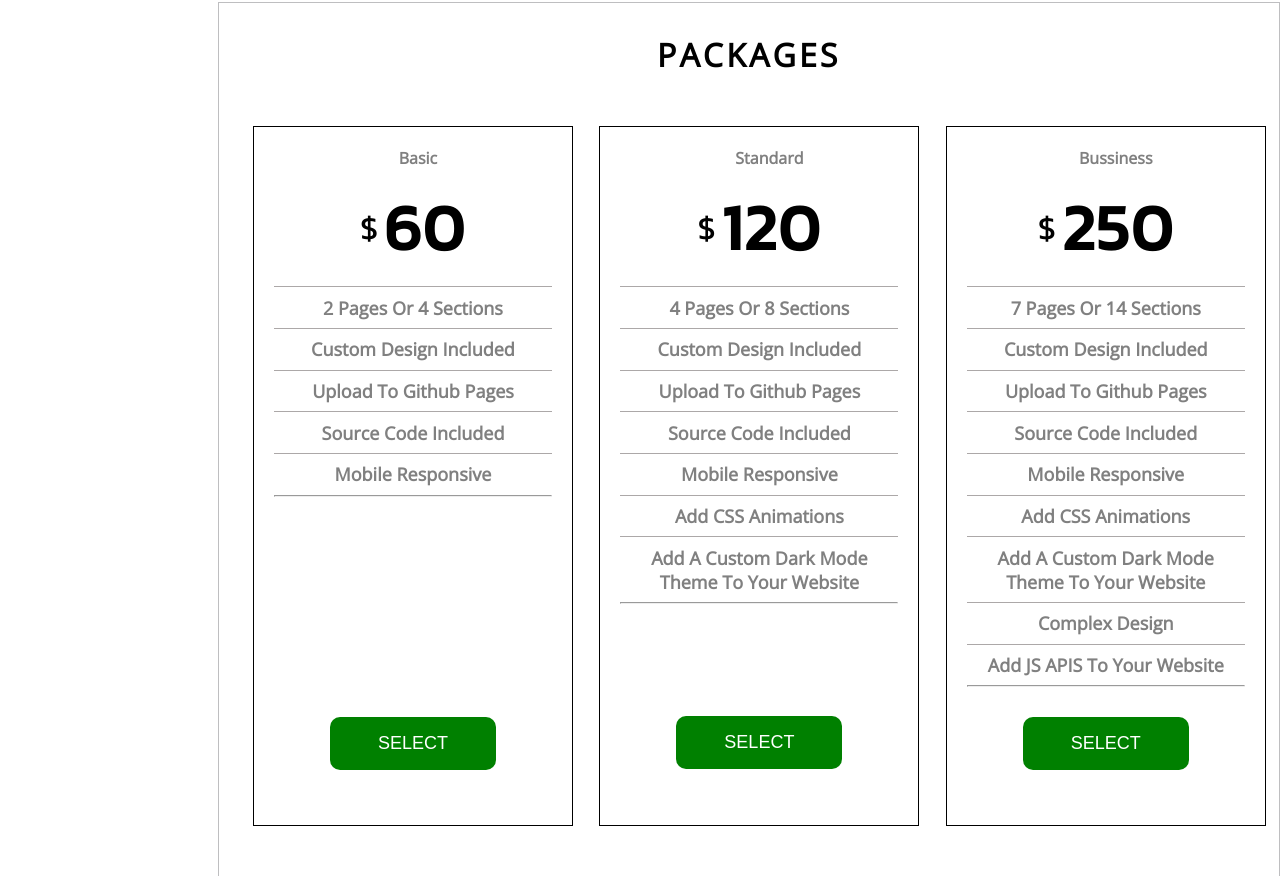
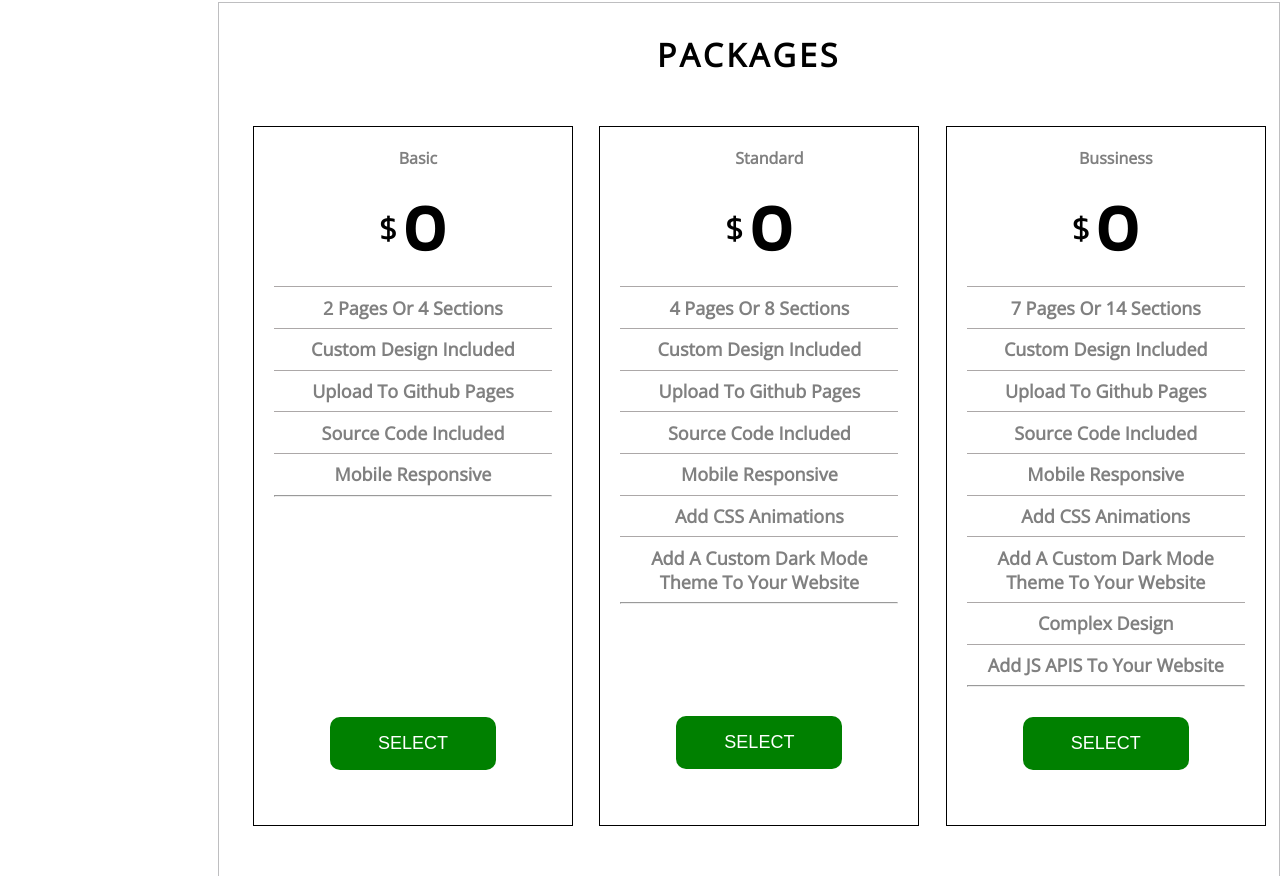
Before and after one commit to AffanRM/AffanRM.github.io, a plain HTML site: page index.html in a window 1280 px wide. Shown: the part 4209-5085 px from the top of the page. Drawn offline with nearby package versions, Linux system fonts and the light colour scheme.

Commit message:
Update index.html

```diff
--- a/index.html
+++ b/index.html
@@ -249,7 +249,7 @@
                 <p class="package-name" id="basic-package-name">Basic</p>
                 <div class="price-heading-container">
                     <span class="dollar-sign">$</span>
-                    <span class="price1-heading">60</span>
+                    <span class="price1-heading">0</span>
                 </div>
                 <div class="perk-container">
                     <p>2 Pages Or 4 Sections</p>
@@ -277,7 +277,7 @@
                 <p class="package-name">Standard</p>
                 <div class="price-heading-container">
                     <span class="dollar-sign">$</span>
-                    <span class="price1-heading">120</span>
+                    <span class="price1-heading">0</span>
                 </div>
                 <div class="perk-container">
                     <p>4 Pages Or 8 Sections</p>
@@ -311,7 +311,7 @@
                 <p class="package-name">Bussiness</p>
                 <div class="price-heading-container">
                     <span class="dollar-sign">$</span>
-                    <span class="price1-heading">250</span>
+                    <span class="price1-heading">0</span>
                 </div>
                 <div class="perk-container">
                     <p>7 Pages Or 14 Sections</p>
```
